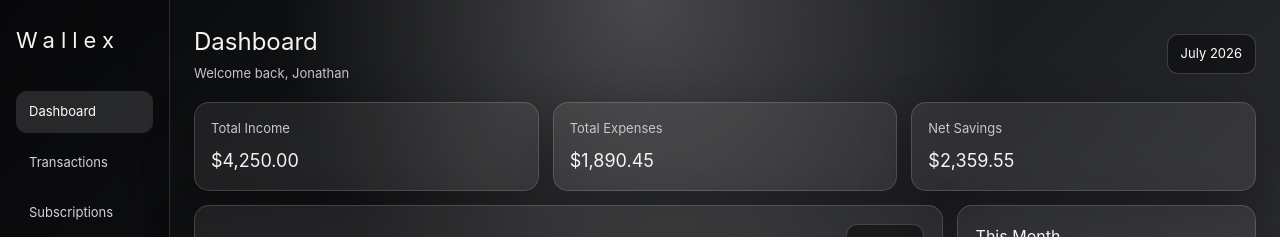
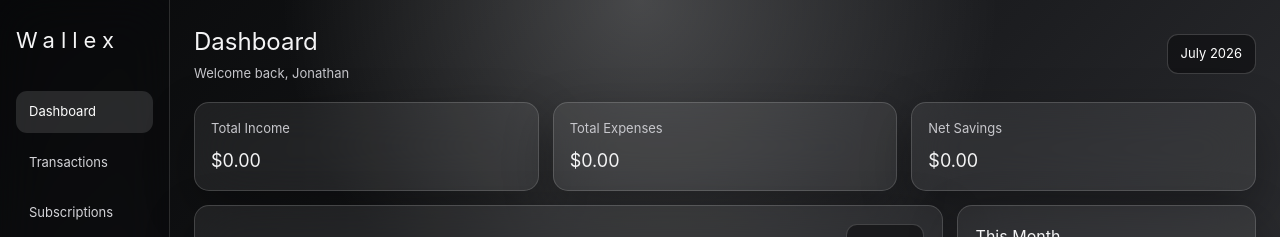
Before and after one commit to JonathanJ4/Wallex, a React (Vite) app in the folder frontend/: page /dashboard in a window 1280 px wide. Shown: the top 237 px of the page. Built offline with nearby package versions, Linux system fonts and the light colour scheme; no server answers.

Commit message:
feat: update summary cards to display dynamic income, expenses, and net savings

```diff
--- a/frontend/src/pages/DashboardPage.tsx
+++ b/frontend/src/pages/DashboardPage.tsx
@@ -46,17 +46,17 @@ function DashboardPage() {
         <section className="summary-grid">
           <div className="summary-card">
             <p>Total Income</p>
-            <h3>$4,250.00</h3>
+            <h3>${totalIncome.toFixed(2)}</h3>
           </div>
 
           <div className="summary-card">
             <p>Total Expenses</p>
-            <h3>$1,890.45</h3>
+            <h3>${totalExpenses.toFixed(2)}</h3>
           </div>
 
           <div className="summary-card">
             <p>Net Savings</p>
-            <h3>$2,359.55</h3>
+            <h3>${netSavings.toFixed(2)}</h3>
           </div>
         </section>
         <section className="main-grid">
```
